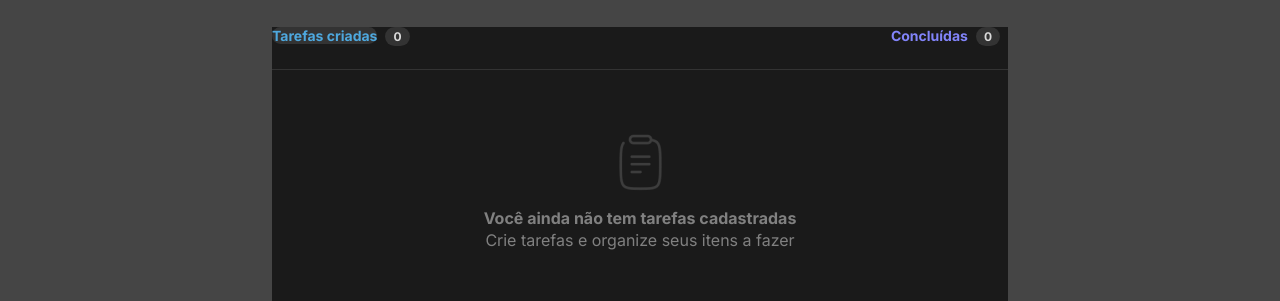
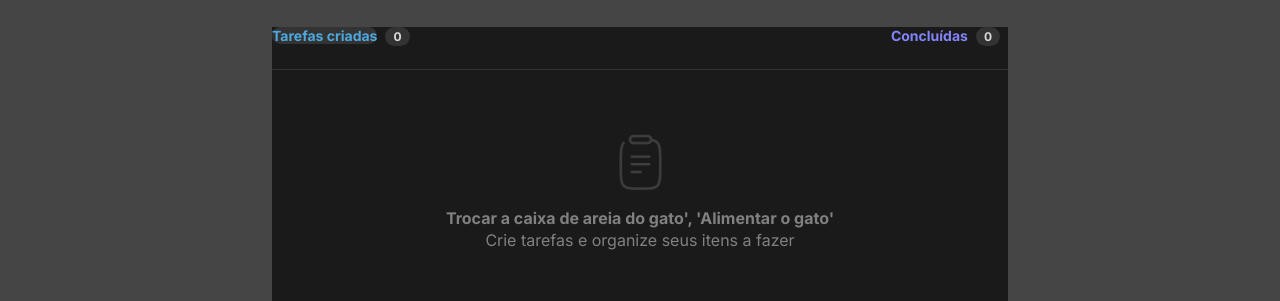
Before and after one commit to felipedev01/Gerenciador-de-Tarefas, a React (Vite) app: page / in a window 1280 px wide. Shown: the part 264-565 px from the top of the page. Built offline with nearby package versions, Linux system fonts and the light colour scheme.

Commit message:
renderização condicional aplicada

```diff
--- a/src/Componentes/DisplayTasksContent.jsx
+++ b/src/Componentes/DisplayTasksContent.jsx
@@ -6,6 +6,8 @@ import ClipBoard from '../Assets/Clipboard.png'
 export function DisplayTasksContent(props){
 
   console.log(props.tasksContent)
+
+  if(props.tasksContent.length == 0){
 
     return(
       <div>
@@ -20,4 +22,26 @@ export function DisplayTasksContent(props){
 
      )
 
+
+  }else{
+
+    return(
+      <div>
+       <div className={styles.taskContainerIcon}>
+      <img src={ClipBoard} className={styles.emptyIcon}></img>
+      </div>
+       <div className={styles.taskContainetText}>
+       <p className={styles.paragraph1}>Trocar a caixa de areia do gato',
+    'Alimentar o gato'</p>
+       <p>Crie tarefas e organize seus itens a fazer</p>
+     </div>
+      </div>
+
+     )
+
+
   }
+
+
+
+}
```
Lines whose indentation alone changed are shown as unchanged.
